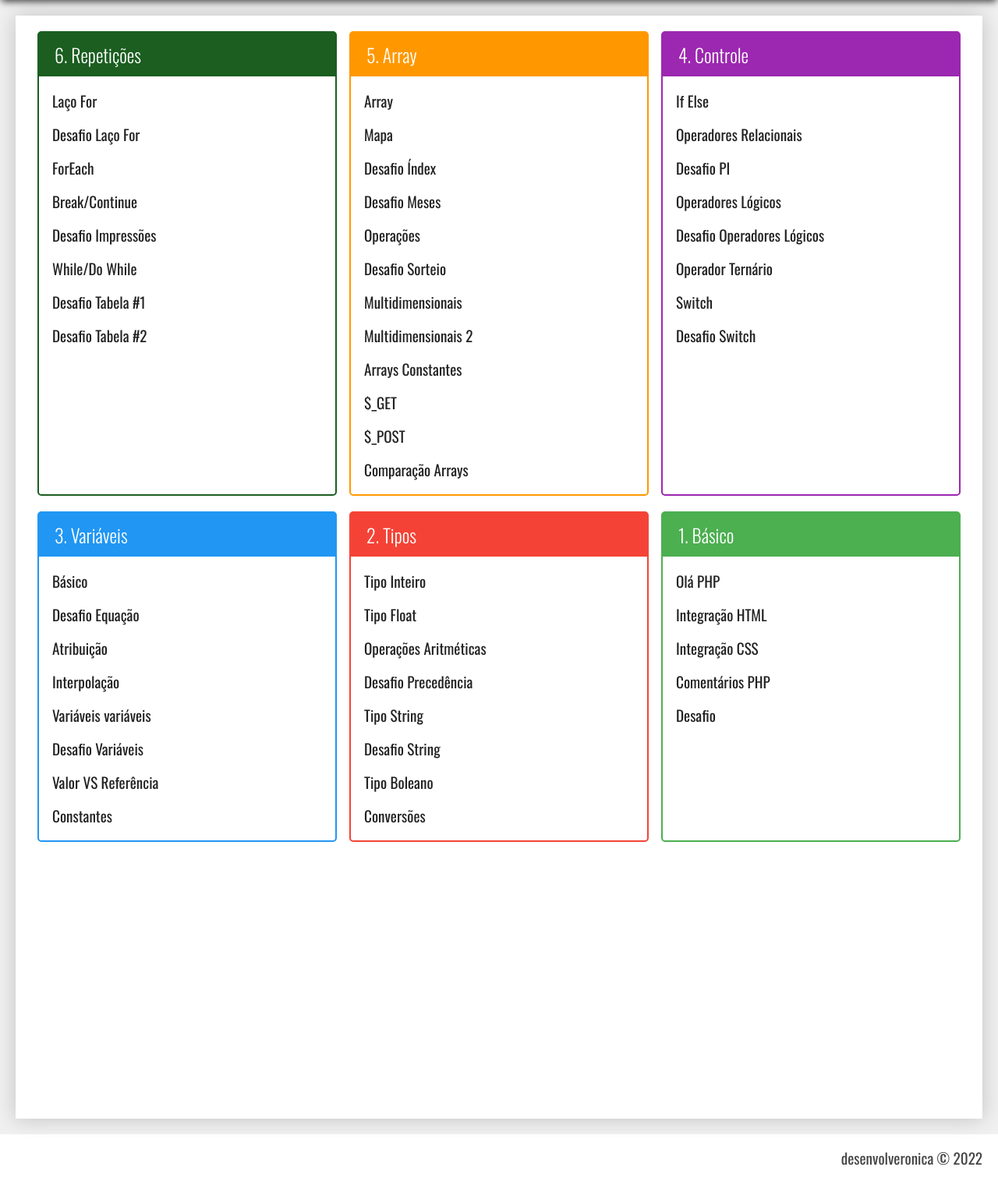
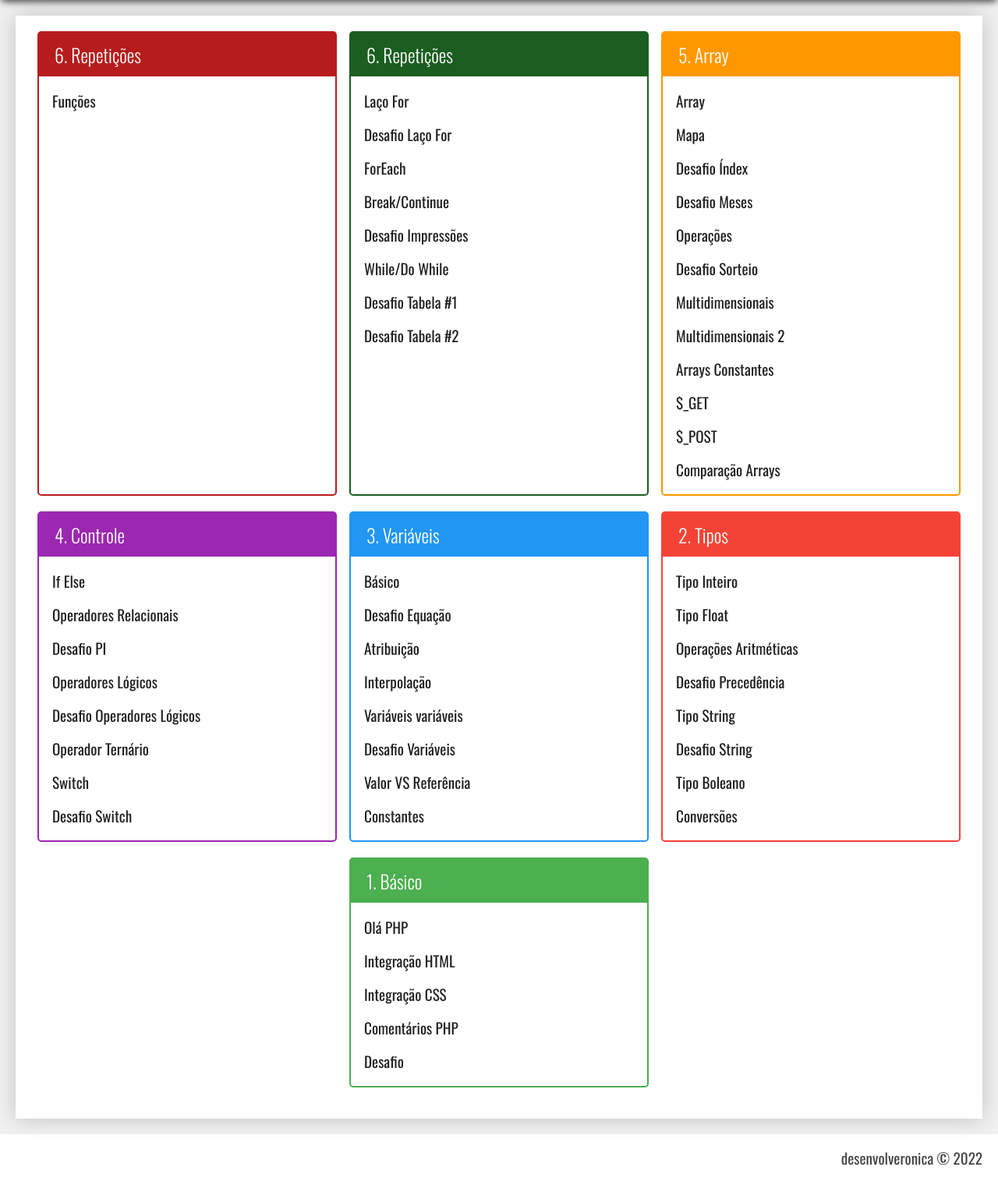
Before and after one commit to desenvolveronica/Exerc-cios-PHP, a PHP site: page / in a window 1280 px wide. Shown: the part 120-1635 px from the top of the page at 78% size. Run offline with PHP 8.4, Linux system fonts and the light colour scheme.

Commit message:
Funções e Escopo

```diff
--- /dev/null
+++ b/funcoes/escopo.php
@@ -0,0 +1,3 @@
+<div class="titulo">Função & Escopo</div>
+
+<?php
--- a/index.php
+++ b/index.php
@@ -17,6 +17,16 @@
         <div class="conteudo">
 
             <nav class="modulos">
+            <div class="modulo vermelho-escuro">
+                <h3>6. Repetições</h3>
+                <ul>
+                    <li>
+                        <a href="exercicio.php?dir=funcoes&file=escopo">
+                            Funções
+                        </a>
+                    </li>
+                </ul>
+            </div>
             <div class="modulo verde-escuro">
                 <h3>6. Repetições</h3>
                 <ul>
--- a/repeticoes_treino/while.php
+++ b/repeticoes_treino/while.php
@@ -1 +1 @@
-<div class="titulo">While</div>
+<div class="titulo">While/ Do While</div>
```
